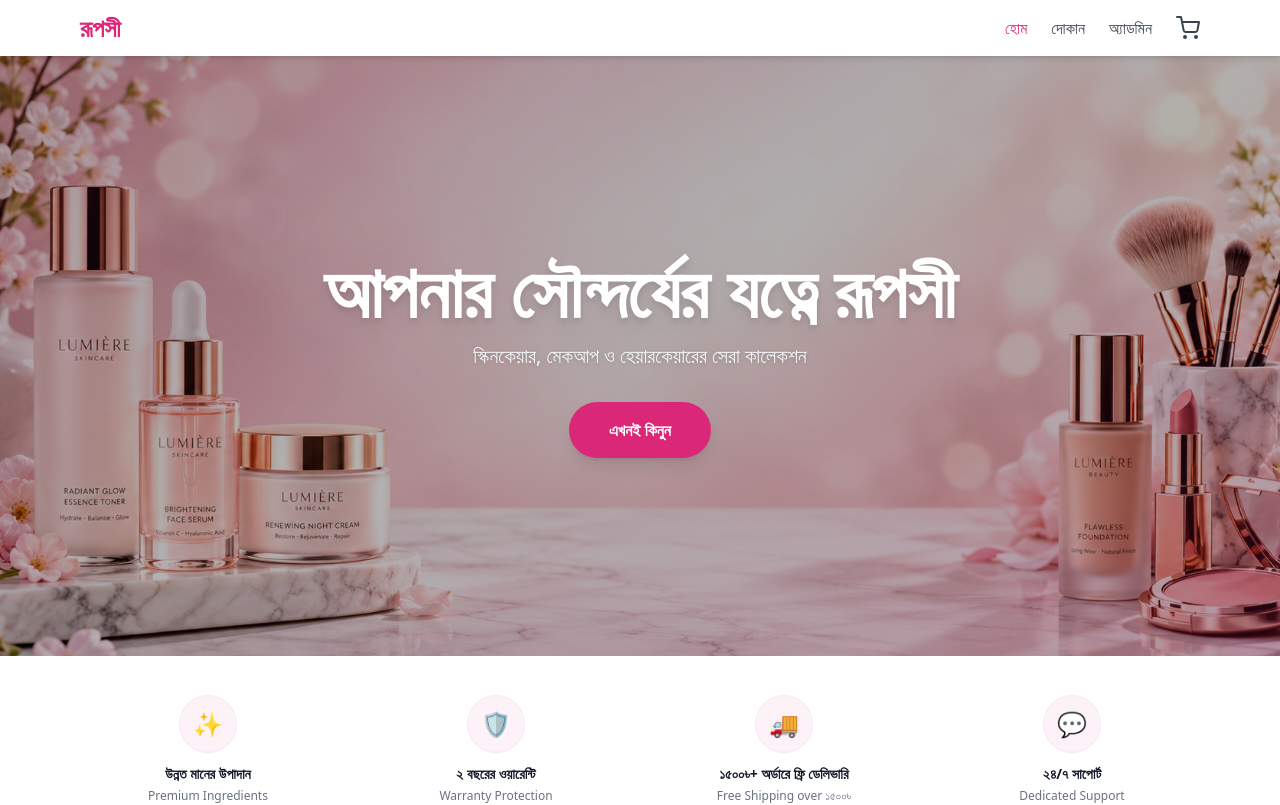
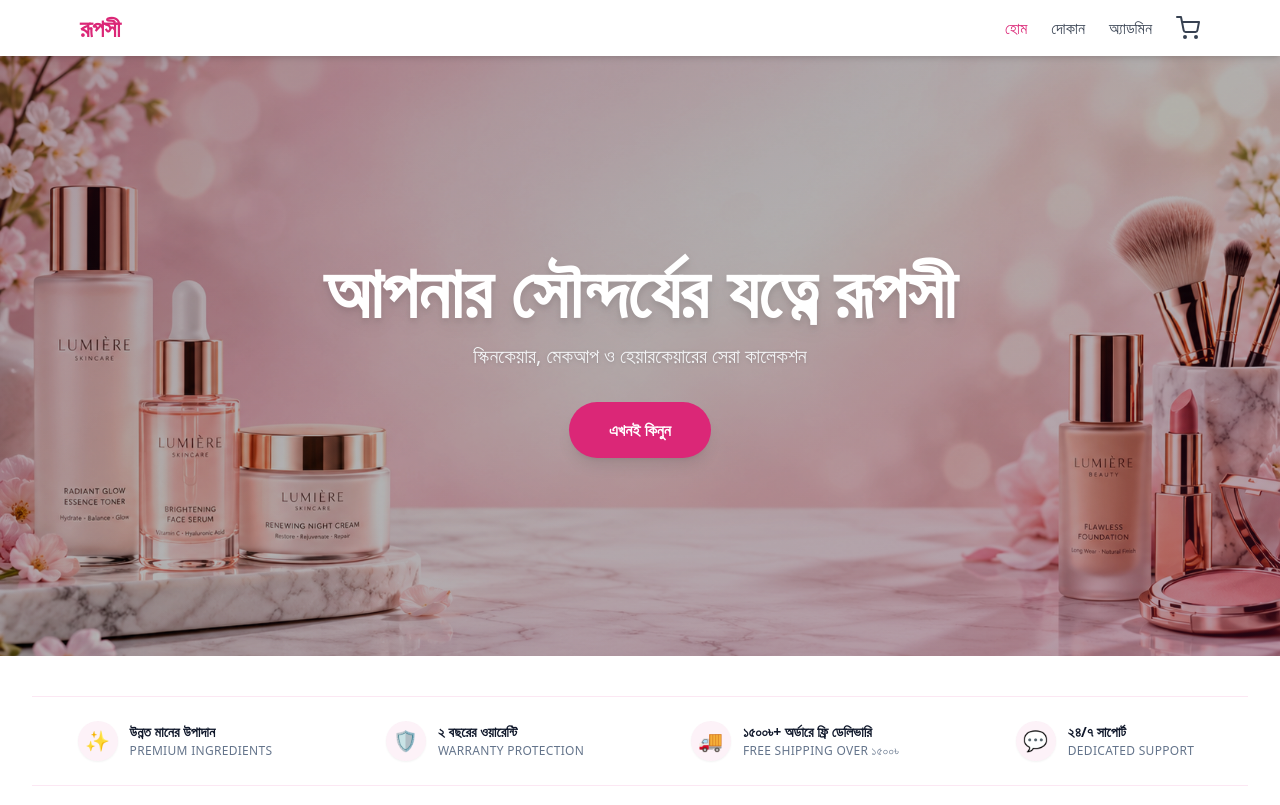
Before and after one commit to xfriseup-sketch/Rupshi-Cosmetic, a Next.js app: page / in a window 1280 px wide. Shown: the top 805 px of the page. Built offline with nearby package versions, Linux system fonts and the light colour scheme; no server answers; the database is empty.

Commit message:
Update page.js

```diff
--- a/src/app/page.js
+++ b/src/app/page.js
@@ -170,17 +170,33 @@ export default async function Home() {
           2. TRUST BAR — Phase 7.7 PREMIUM redesign
              Centered icon wrappers with pink rings & soft shadows
       ──────────────────────────────────────────────── */}
-      <section className="border-b border-gray-100 bg-white">
-        <div className="mx-auto grid max-w-6xl grid-cols-2 gap-8 px-4 py-10 text-center md:grid-cols-4">
-          {TRUST_ITEMS.map((item) => (
-            <div key={item.title}>
-              <div className="mx-auto mb-3 flex h-14 w-14 items-center justify-center rounded-full bg-pink-50 shadow-sm ring-1 ring-pink-100">
-                <span className="text-2xl">{item.icon}</span>
+      {/* ────────────────────────────────────────────────
+          2. TRUST BAR — Phase 7.7 PREMIUM redesign
+             Minimalist Line Style with Icons & Hover Effects
+      ──────────────────────────────────────────────── */}
+      <section className="max-w-7xl mx-auto px-4 sm:px-6 lg:px-8 my-10">
+        <div className="border-y border-pink-100 py-6 bg-white/50 backdrop-blur-sm">
+          <div className="grid grid-cols-2 md:grid-cols-4 gap-6 text-center">
+
+            {TRUST_ITEMS.map((item, index) => (
+              <div key={index} className="flex items-center justify-center gap-3 group cursor-default">
+                {/* Icon Wrapper - Subtle Pink Circle on Hover */}
+                <div className="w-10 h-10 rounded-full bg-pink-50 flex items-center justify-center text-xl text-pink-600 group-hover:bg-pink-600 group-hover:text-white transition-all duration-300 shadow-sm">
+                  {item.icon}
                 </div>
-              <p className="mb-1 text-sm font-bold text-gray-900">{item.title}</p>
-              <p className="text-xs text-gray-500">{item.sub}</p>
+
+                {/* Text Content */}
+                <div className="text-left hidden sm:block">
+                  <span className="block font-semibold text-slate-900 text-sm leading-tight">{item.title}</span>
+                  <span className="block text-slate-500 text-xs uppercase tracking-wide mt-0.5">{item.sub}</span>
+                </div>
+
+                {/* Mobile Only Title */}
+                <span className="sm:hidden font-medium text-slate-900 text-xs">{item.title}</span>
               </div>
             ))}
+
+          </div>
         </div>
       </section>
 
@@ -440,28 +456,71 @@ export default async function Home() {
       {/* ────────────────────────────────────────────────
           9. WHY CHOOSE US — Phase 7.7 NEW
       ──────────────────────────────────────────────── */}
-      <section className="bg-gray-50 py-16">
-        <div className="mx-auto max-w-6xl px-4">
-          <h2 className="mb-12 text-center text-3xl font-bold text-gray-900">
+            {/* ────────────────────────────────────────────────
+          9. WHY CHOOSE US — Phase 7.7 PREMIUM Redesign
+             Glassmorphism Cards with Gradient Accents
+      ──────────────────────────────────────────────── */}
+      <section className="py-20 px-4 sm:px-6 lg:px-8 max-w-7xl mx-auto bg-[#FFFDFB]">
+
+        {/* Section Header */}
+        <div className="text-center max-w-2xl mx-auto mb-16">
+          <span className="inline-block px-4 py-1.5 rounded-full bg-pink-100/60 text-pink-600 font-semibold text-xs tracking-widest uppercase mb-3 border border-pink-200/50">
+            Glow With Confidence
+          </span>
+          <h2 className="text-3xl sm:text-4xl md:text-5xl font-bold text-slate-900 leading-tight font-serif">
             কেন রূপসী বেছে নেবেন?
           </h2>
-          <div className="grid grid-cols-1 gap-8 md:grid-cols-3">
-            {WHY_CHOOSE_US.map((card) => (
+          <p className="text-slate-600 mt-4 text-sm sm:text-base leading-relaxed">
+            আমরা নিয়ে আসছি প্রকৃতির সেরা উপাদান এবং বিজ্ঞানের সমন্বয়, আপনার ত্বকের প্রকৃত যত্নের জন্য।
+          </p>
+        </div>
+
+        {/* Cards Grid */}
+        <div className="grid grid-cols-1 md:grid-cols-3 gap-8">
+
+          {WHY_CHOOSE_US.map((card, index) => (
             <div
-                key={card.title}
-                className="rounded-2xl border border-gray-100 bg-white p-8 text-center shadow-sm transition-shadow hover:shadow-md"
+              key={index}
+              className="relative bg-white/80 backdrop-blur-sm rounded-3xl p-8 text-center border border-pink-100 shadow-sm hover:shadow-xl hover:border-pink-300 transition-all duration-300 group hover:-translate-y-1 overflow-hidden"
             >
-                <div className="mb-4 text-5xl">{card.icon}</div>
-                <h3 className="mb-3 text-xl font-bold text-gray-900">
+              {/* Decorative Background Blob for Luxury Feel */}
+              <div className="absolute top-0 right-0 w-32 h-32 bg-pink-50/50 rounded-full blur-3xl -mr-16 -mt-16 pointer-events-none"></div>
+
+              {/* Icon Box */}
+              <div className="w-16 h-16 bg-pink-50 text-pink-600 rounded-2xl flex items-center justify-center text-3xl mx-auto mb-6 group-hover:bg-pink-600 group-hover:text-white transition-all duration-300 shadow-inner relative z-10">
+                {card.icon}
+              </div>
+
+              {/* Title */}
+              <h3 className="text-xl font-bold text-slate-900 mb-3 font-serif relative z-10">
                 {card.title}
               </h3>
-                <p className="text-sm leading-relaxed text-gray-600">
+
+              {/* Description */}
+              <p className="text-slate-600 text-sm leading-relaxed relative z-10">
                 {card.desc}
               </p>
             </div>
           ))}
+
+        </div>
+
+        {/* Bottom Trust Badges Strip */}
+        <div className="mt-16 bg-gradient-to-r from-pink-50 via-amber-50 to-pink-50 rounded-2xl p-6 border border-pink-100 flex flex-wrap items-center justify-around gap-6 text-center">
+          <div className="flex items-center gap-2 text-slate-700 font-medium text-sm">
+            <span className="text-lg text-pink-500">↩️</span>
+            <span>সহজ ৭ দিনের রিটার্ন</span>
+          </div>
+          <div className="flex items-center gap-2 text-slate-700 font-medium text-sm">
+            <span className="text-lg text-pink-500">✅</span>
+            <span>১০০% অথেনটিক গ্যারান্টি</span>
+          </div>
+          <div className="flex items-center gap-2 text-slate-700 font-medium text-sm">
+            <span className="text-lg text-pink-500">😊</span>
+            <span>৫০,০০০+ সন্তুষ্ট গ্রাহক</span>
           </div>
         </div>
+
       </section>
 
       {/* ────────────────────────────────────────────────
```
Lines whose indentation alone changed are shown as unchanged.
